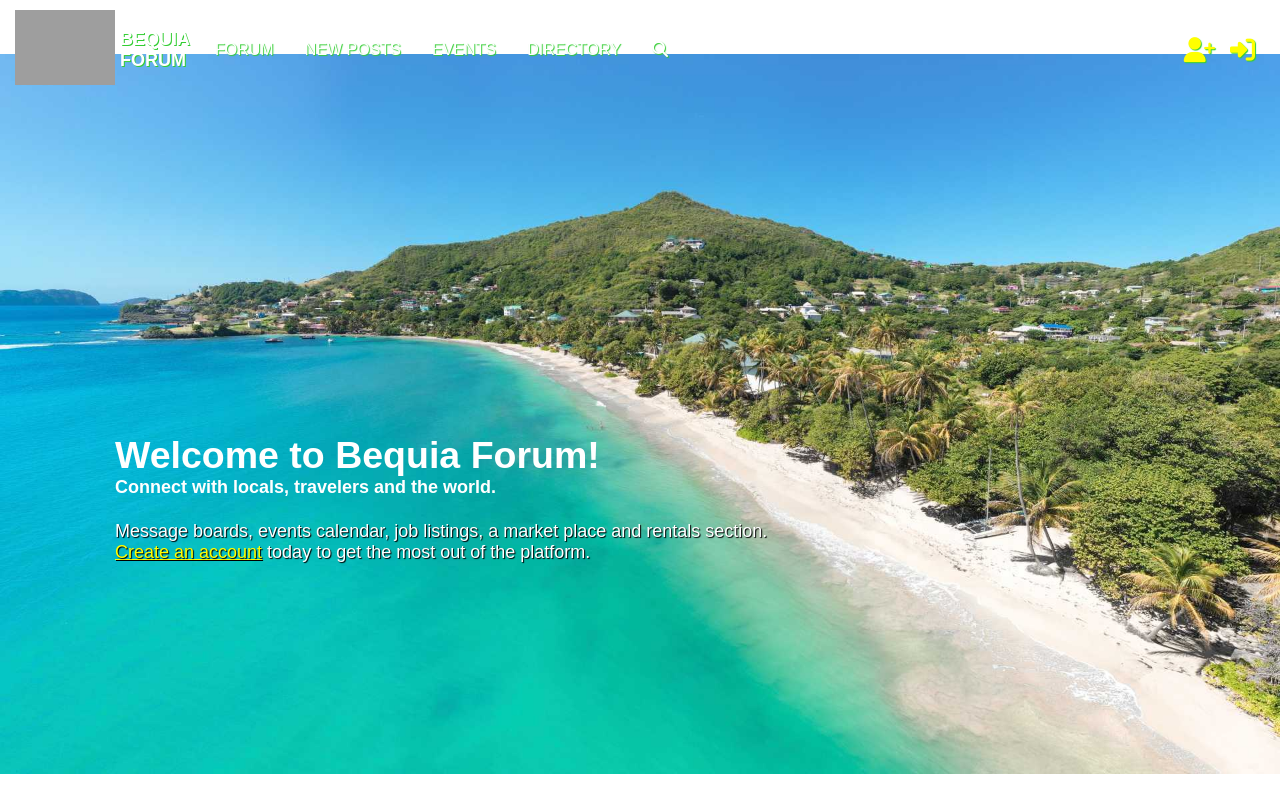
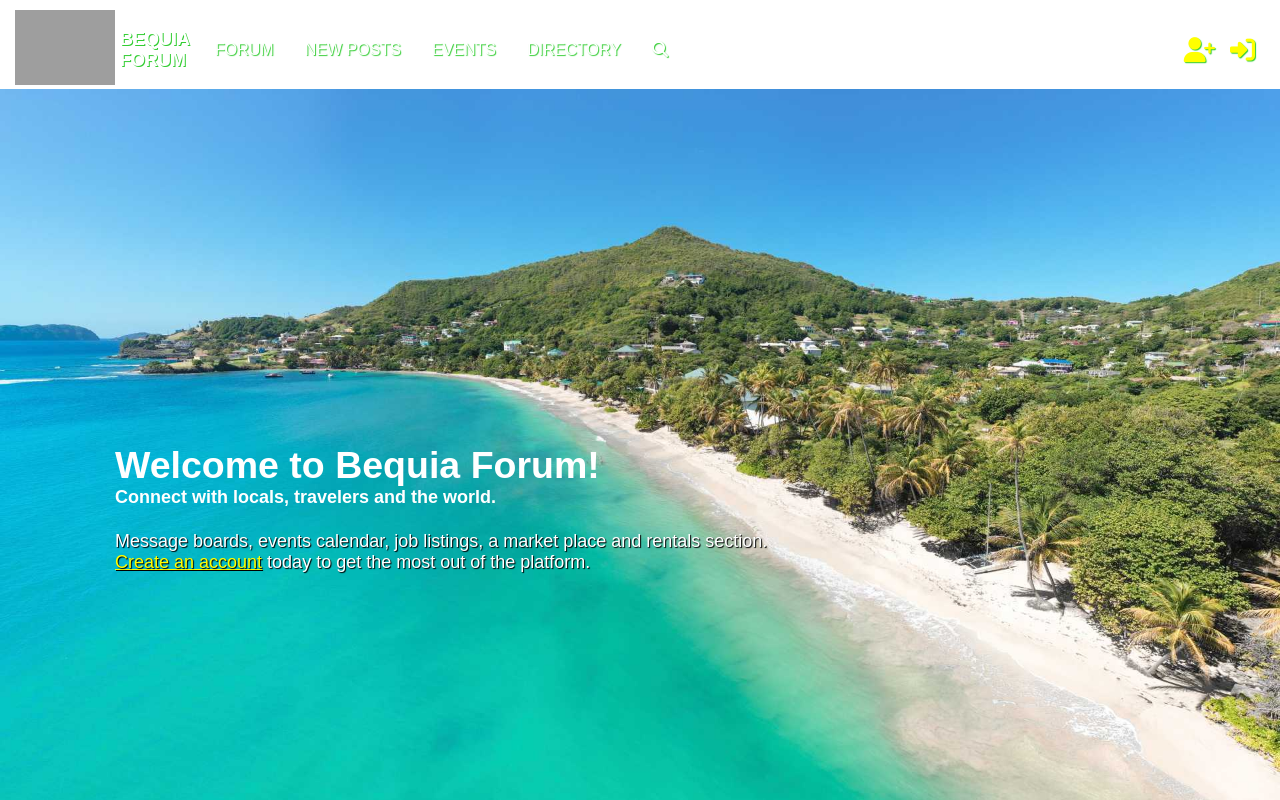
Before and after one commit to ryancarville/bequia-forum-app, a React (Create React App) app: page / in a window 1280 px wide. Shown: the top 800 px of the page. Built offline with nearby package versions, Linux system fonts and the light colour scheme; no server answers; grey boxes are pictures that could not be loaded.

Commit message:
sizing desktop image

```diff
--- a/src/components/LandingPage/LandingPage.css
+++ b/src/components/LandingPage/LandingPage.css
@@ -1,7 +1,7 @@
 .landingPage-container {
   width: 100%;
   height: 700px;
-  margin-top: -110px;
+  margin-top: -100px;
   padding: 15px;
   z-index: 0;
   background-image: url("./bequia-image.jpg");
@@ -59,7 +59,7 @@
 }
 @media only screen and (min-width: 700px) {
   .landingPage-container {
-    height: 850px;
+    height: 900px;
     background-position: center;
     background-size: 100%;
   }
```
